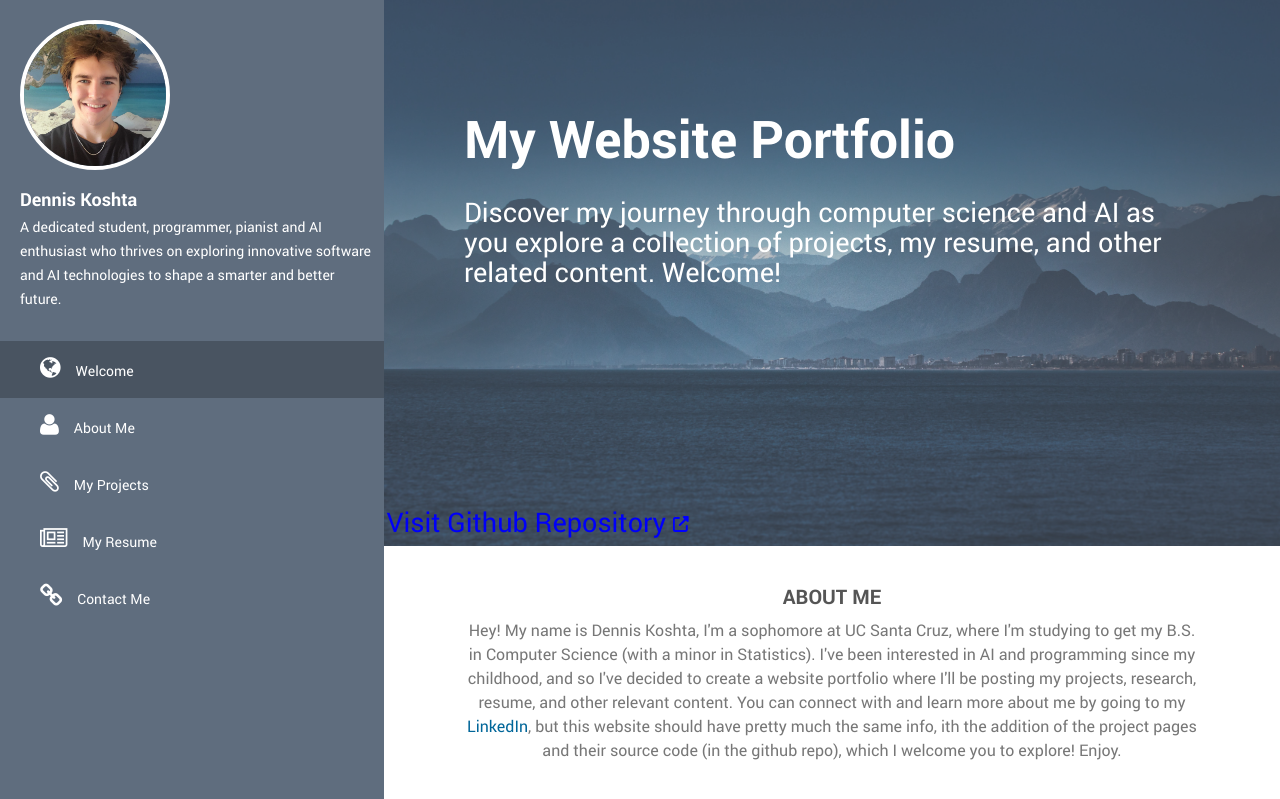
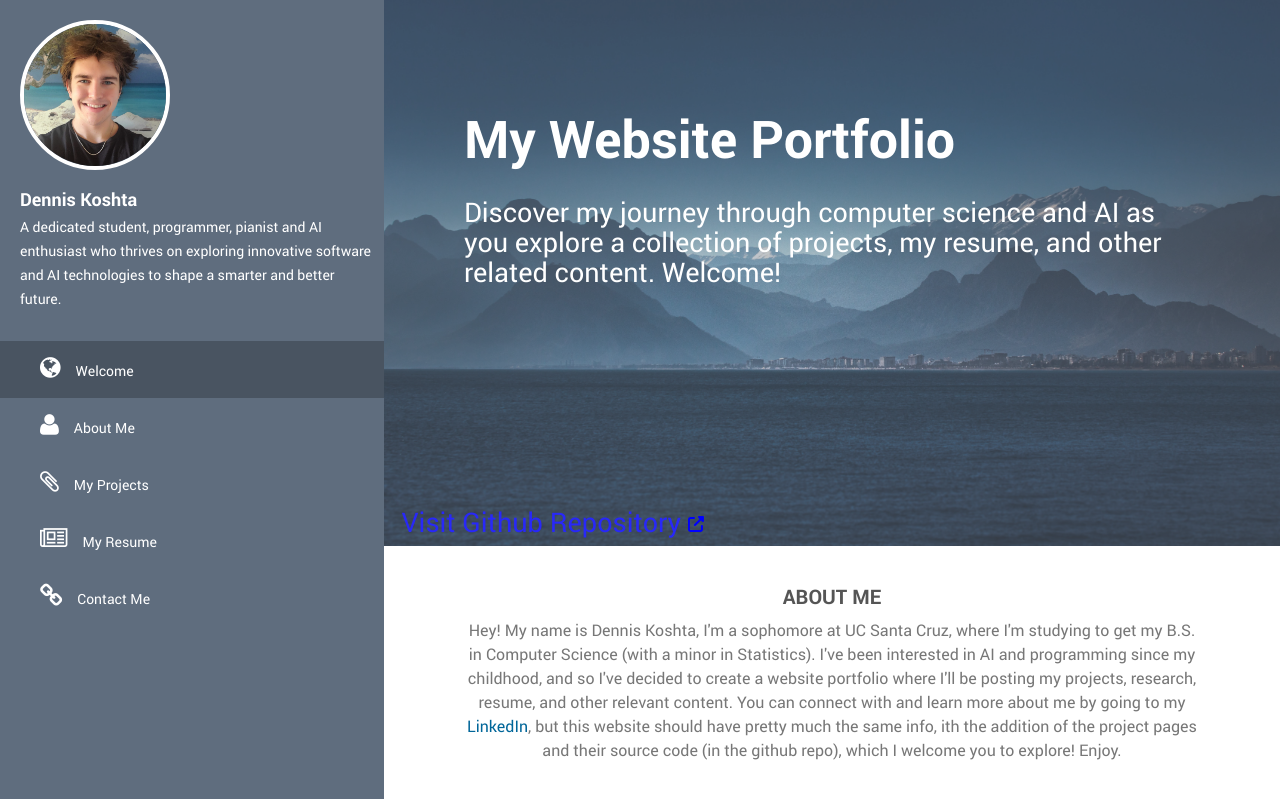
Before and after one commit to DennisKoshta/PortfolioWebsite, a Flask app: page / in a window 1280 px wide. Shown: the top 799 px of the page. Run offline with Flask 2, Linux system fonts and the light colour scheme; some libraries are stand-ins or nearby versions.

Commit message:
Made github repo link a lighter blue

```diff
--- a/static/css/templatemo-style.css
+++ b/static/css/templatemo-style.css
@@ -456,14 +456,14 @@ h3.profile-title {
 .welcome-text h4 {
   margin-top: 20px;
   font-size: 27px;
-  color: rgb(0, 0, 248);
+  color: rgb(40, 40, 248);
 }
 
 .h4-container {
   position: absolute; /* Set the position to absolute */
   bottom: -250px; /* Set the distance from the bottom of the banner-bg */
   left: 10%; /* Move the container to the center of the banner-bg */
-  transform: translateX(-50%); /* Adjust the position to be perfectly in the center */
+  transform: translateX(-45%); /* Adjust the position to be perfectly in the center */
   z-index: 4; /* Set the z-index to make sure it's above the banner-overlay */
 }
 
```
